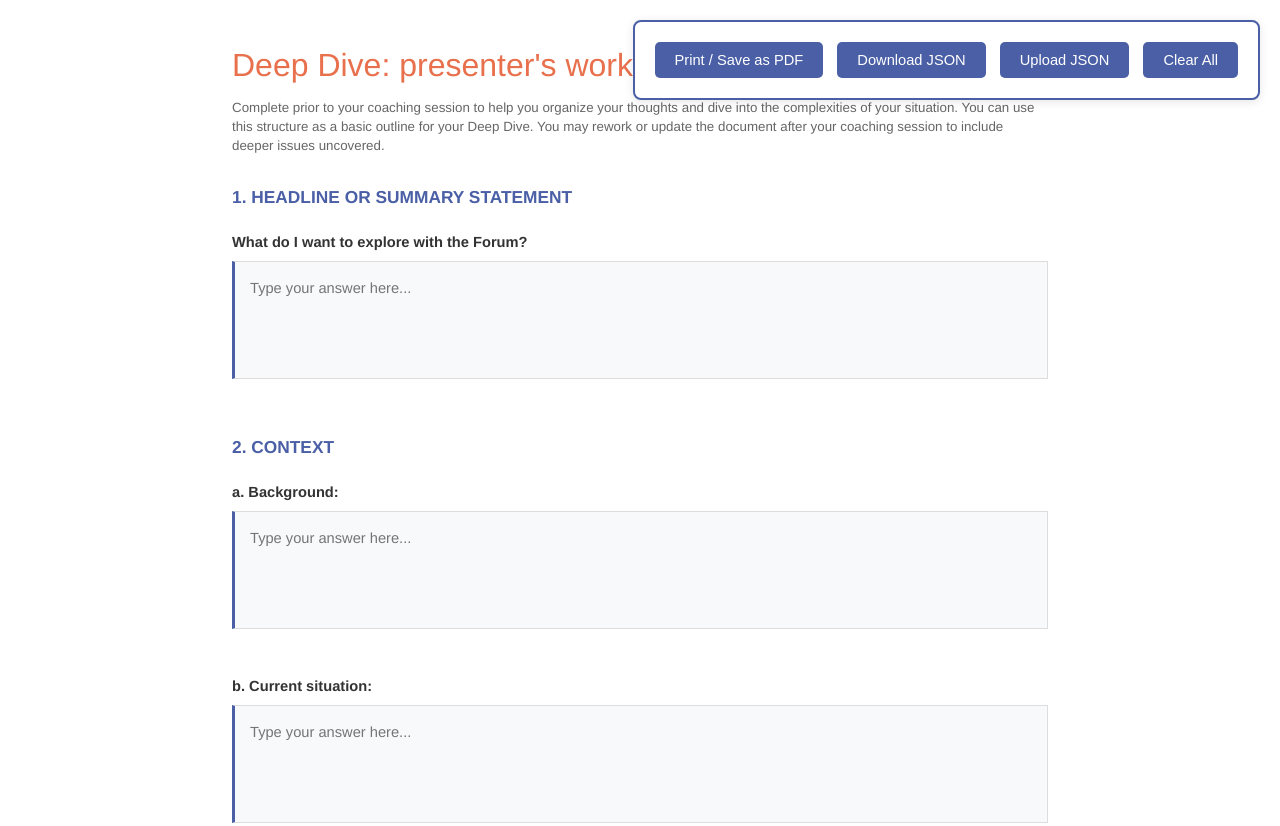
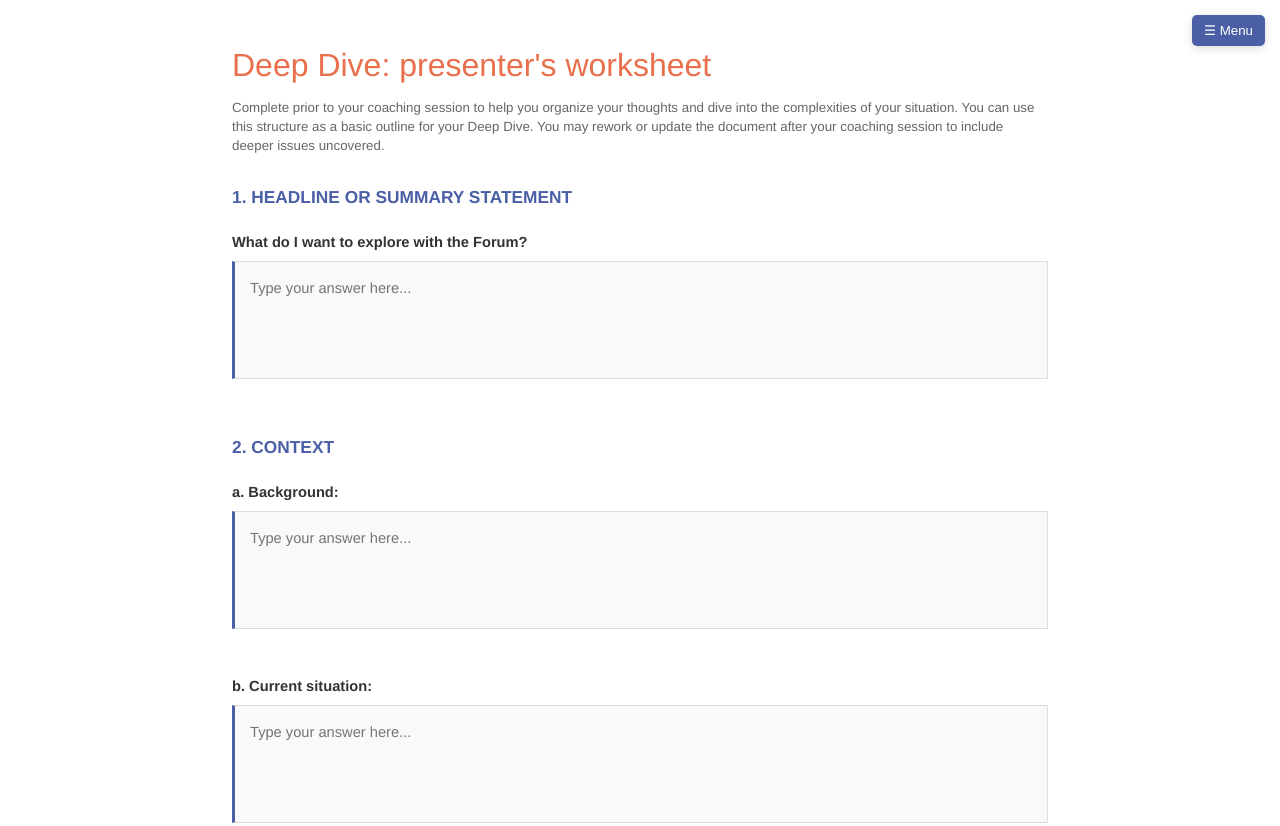
Before and after one commit to hugh/hugh.github.io, a plain HTML site: page tools/deep-dive.html in a window 1280 px wide. Shown: the top 826 px of the page. Drawn offline with Linux system fonts and the light colour scheme.

Commit message:
Add collapsible menu for Deep Dive controls

```diff
--- a/tools/deep-dive.html
+++ b/tools/deep-dive.html
@@ -123,27 +123,54 @@
             color: #999;
         }
 
+        .controls-toggle {
+            position: fixed;
+            top: 15px;
+            right: 15px;
+            background: #4A5FA5;
+            color: white;
+            border: none;
+            padding: 8px 12px;
+            border-radius: 5px;
+            cursor: pointer;
+            font-size: 10pt;
+            box-shadow: 0 2px 8px rgba(0,0,0,0.15);
+            z-index: 1001;
+        }
+
+        .controls-toggle:hover {
+            background-color: #3a4a85;
+        }
+
         .controls {
             position: fixed;
-            top: 20px;
-            right: 20px;
+            top: 15px;
+            right: 15px;
             background: white;
-            padding: 15px;
+            padding: 10px;
             border: 2px solid #4A5FA5;
             border-radius: 8px;
-            box-shadow: 0 2px 10px rgba(0,0,0,0.1);
+            box-shadow: 0 2px 10px rgba(0,0,0,0.2);
             z-index: 1000;
+            display: none;
+        }
+
+        .controls.open {
+            display: block;
         }
 
         .controls button {
             background-color: #4A5FA5;
             color: white;
             border: none;
-            padding: 10px 20px;
-            margin: 5px;
-            border-radius: 5px;
+            padding: 6px 12px;
+            margin: 3px;
+            border-radius: 4px;
             cursor: pointer;
-            font-size: 11pt;
+            font-size: 9.5pt;
+            display: block;
+            width: 100%;
+            text-align: left;
         }
 
         .controls button:hover {
@@ -159,7 +186,8 @@
                 padding: 0;
             }
 
-            .controls {
+            .controls,
+            .controls-toggle {
                 display: none;
             }
 
@@ -180,12 +208,13 @@
     </style>
 </head>
 <body>
-    <div class="controls">
-        <button onclick="window.print()">Print / Save as PDF</button>
-        <button onclick="downloadJSON()">Download JSON</button>
-        <button onclick="document.getElementById('fileInput').click()">Upload JSON</button>
+    <button class="controls-toggle" onclick="toggleControls()">☰ Menu</button>
+    <div class="controls" id="controlsMenu">
+        <button onclick="window.print()">📄 Print / Save as PDF</button>
+        <button onclick="downloadJSON()">⬇️ Download JSON</button>
+        <button onclick="document.getElementById('fileInput').click()">⬆️ Upload JSON</button>
         <input type="file" id="fileInput" accept=".json" onchange="uploadJSON(event)">
-        <button onclick="clearAll()">Clear All</button>
+        <button onclick="clearAll()">🗑️ Clear All</button>
     </div>
 
     <h1>Deep Dive: presenter's worksheet</h1>
@@ -257,6 +286,23 @@
     </div>
 
     <script>
+        // Toggle controls menu
+        function toggleControls() {
+            const menu = document.getElementById('controlsMenu');
+            menu.classList.toggle('open');
+        }
+
+        // Close menu when clicking outside
+        document.addEventListener('click', function(event) {
+            const menu = document.getElementById('controlsMenu');
+            const toggle = document.querySelector('.controls-toggle');
+            if (menu.classList.contains('open') &&
+                !menu.contains(event.target) &&
+                event.target !== toggle) {
+                menu.classList.remove('open');
+            }
+        });
+
         // Auto-resize all textareas
         function autoResize(textarea) {
             textarea.style.height = 'auto';
```
